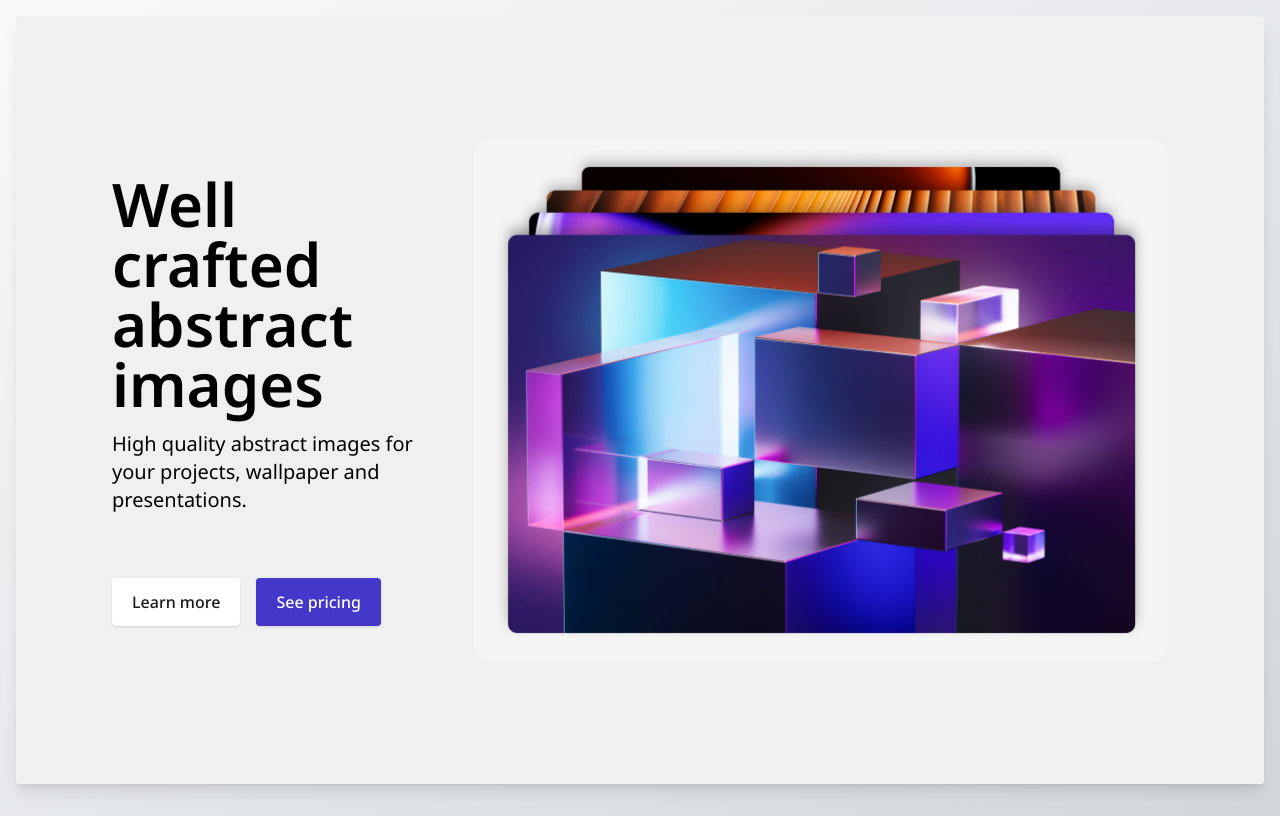
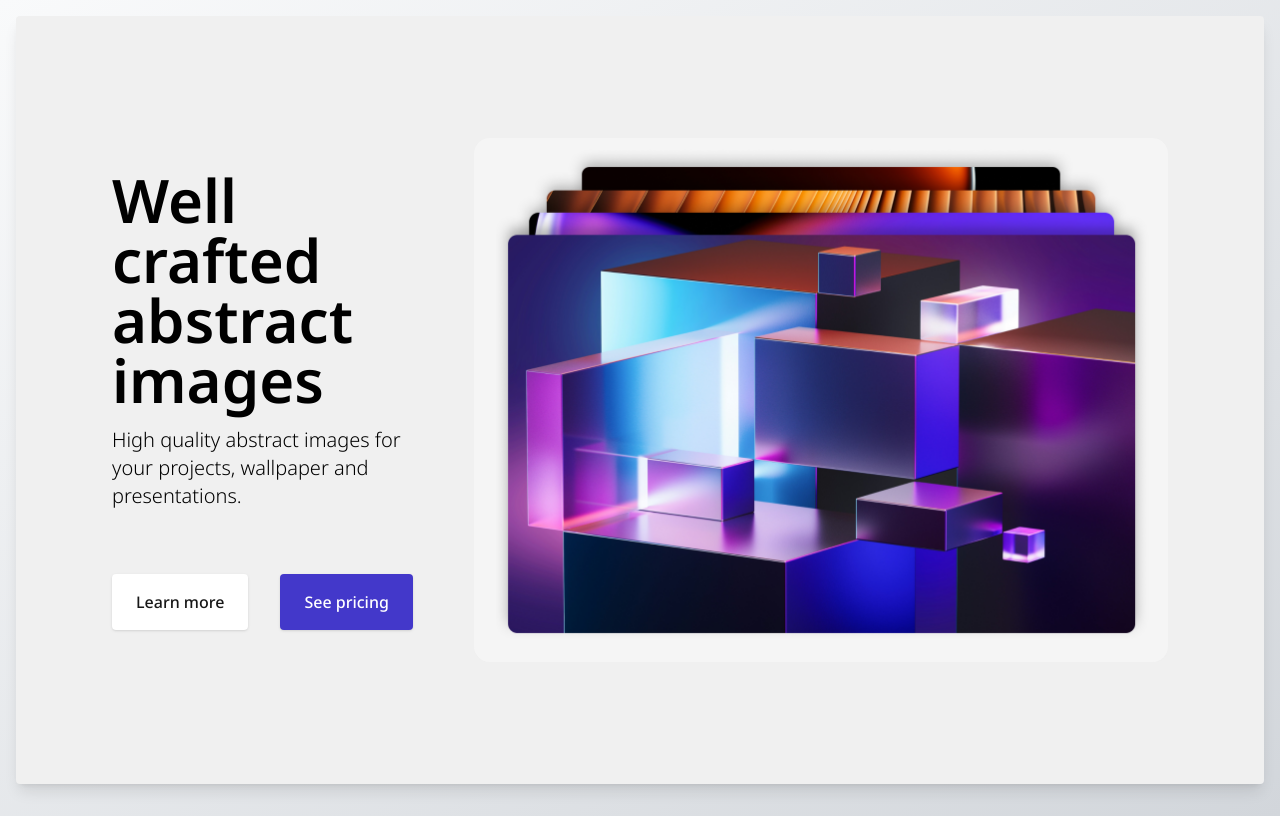
Before and after one commit to katiestruthers/hero-section-simple, a React (Create React App) app: page / in a window 1280 px wide. Built offline with nearby package versions, Linux system fonts and the light colour scheme.

Commit message:
fix button styling

```diff
--- a/src/App.css
+++ b/src/App.css
@@ -1,3 +1,7 @@
+button {
+  padding: 12px 20px;
+}
+
 .blue-button:focus, .white-button:focus {
   outline: 4px solid #E9EAFD;
   border-radius: 4px;
@@ -56,6 +60,10 @@
     width: 580px;
     padding: 0px;
   }
+
+  button {
+    padding: 16px 24px;
+  }
 }
 
 @media screen and (768px < width < 1280px) {
@@ -67,6 +75,14 @@
   .hero img {
     width: 580px;
     padding: 0px;
+  }
+
+  .hero__buttons {
+    gap: 32px;
+  }
+
+  button {
+    padding: 16px 24px;
   }
 }
 
@@ -84,4 +100,12 @@
   .hero__message {
     gap: 64px;
   }
+
+  .hero__buttons {
+    gap: 32px;
+  }
+
+  button {
+    padding: 16px 24px;
+  }
 }
--- a/src/components/HeroSection.tsx
+++ b/src/components/HeroSection.tsx
@@ -10,14 +10,14 @@ export const HeroSection = () => {
         <div className="hero__message">
           <header>
             <h1 className="font-semibold text-4xl md:text-5xl xl:text-6xl">Well crafted abstract images</h1>
-            <div className="font-normal text-lg md:text-xl">High quality abstract images for your projects, wallpaper and presentations.</div>
+            <div className="font-light text-lg md:text-xl">High quality abstract images for your projects, wallpaper and presentations.</div>
           </header>
           <div className="hero__buttons">
             <a href="#">
-              <button className="text-neutral-900 text-base font-medium bg-white px-5 py-3 rounded shadow white-button" type="button">Learn more</button>
+              <button className="text-neutral-900 text-base font-medium bg-white rounded shadow white-button" type="button">Learn more</button>
             </a>
             <a href="#">
-              <button className="text-white text-base font-medium bg-indigo-700 px-5 py-3 rounded shadow blue-button" type="button">See pricing</button>
+              <button className="text-white text-base font-medium bg-indigo-700 rounded shadow blue-button" type="button">See pricing</button>
             </a>
           </div>
         </div>
```
